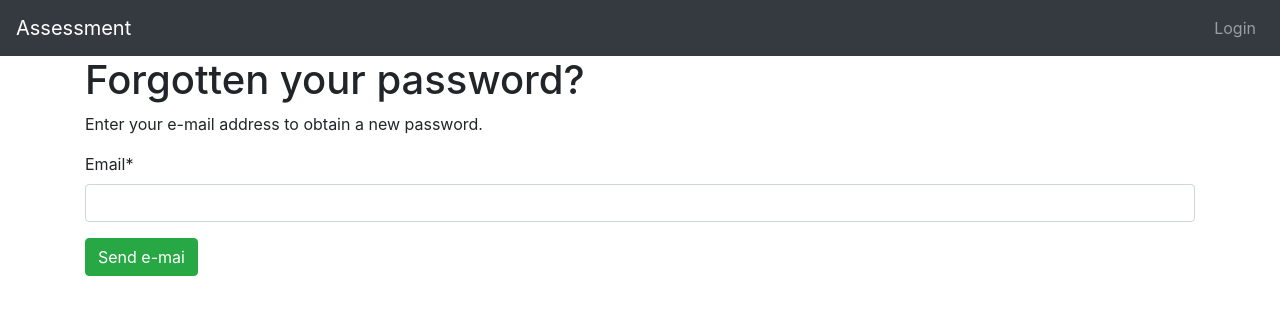
After one commit to MarvinKweyu/AssessMe, a Django app: page /password_reset/ in a window 1280 px wide. The commit adds this page. Shown: the top 315 px of the page. Run offline with Django 3.2, Linux system fonts and the light colour scheme; some libraries are stand-ins or nearby versions.

Commit message:
Add password reset and create password recover url.

```diff
--- a/classroom/templates/classroom/students/quiz_list.html
+++ b/classroom/templates/classroom/students/quiz_list.html
@@ -30,4 +30,7 @@
       </tbody>
     </table>
   </div>
+    <div>
+    <p>You can change your password <a href="{% url 'password_change'%}"> here.</a></p>
+    </div>
 {% endblock %}
--- a/classroom/templates/classroom/teachers/quiz_change_list.html
+++ b/classroom/templates/classroom/teachers/quiz_change_list.html
@@ -7,6 +7,7 @@
     </ol>
   </nav>
   <h2 class="mb-3">My Quizzes</h2>
+    <p>You can <a href="{% url 'password_change' %}">change account password</a></p>
   <a href="{% url 'teachers:quiz_add' %}" class="btn btn-primary mb-3" role="button">Add quiz</a>
     <a href="{% url 'teachers:course_change_list' %}" class="btn btn-primary mb-3" role="button">Courses</a>
   <div class="card">
--- a/classroom/urls.py
+++ b/classroom/urls.py
@@ -1,9 +1,18 @@
 from django.urls import include, path
+from django.contrib.auth import views as auth_views
 
 from .views import classroom, students, teachers
 
 urlpatterns = [
     path('', classroom.home, name='home'),
+    # change password
+    path('password_change/', auth_views.PasswordChangeView.as_view(), name='password_change'),
+    path('password_change/done', auth_views.PasswordChangeDoneView.as_view(), name='password_change_done'),  # success message
+    # reset password
+    path('password_reset/', auth_views.PasswordResetView.as_view(), name='password_reset'),  # enter email for password
+    path('password_reset/done', auth_views.PasswordResetDoneView.as_view(), name='password_reset_done'),  # we have sent you mail
+    path('reset/<uidb64>/<token>', auth_views.PasswordResetDoneView.as_view(), name='password_reset_done'),  # enter new password
+    path('reset/done', auth_views.PasswordResetDoneView.as_view(), name='password_reset_complete'),   # password reset successfull
 
     path('students/', include(([
         path('', students.QuizListView.as_view(), name='quiz_list'),
--- a/templates/404.html
+++ b/templates/404.html
@@ -4,7 +4,7 @@
 <head>
   <meta charset="utf-8">
   <meta name="viewport" content="width=device-width, initial-scale=1, shrink-to-fit=no">
-  <title>Django School</title>
+  <title>Assessment</title>
   <!-- <link href="https://fonts.googleapis.com/css?family=Clicker+Script" rel="stylesheet"> -->
   <link rel="stylesheet" href="{% static 'css/bootstrap.min.css' %}">
   <link rel="stylesheet" type="text/css" href="{% static 'vendor/fontello-2f186091/css/fontello.css' %}">
--- a/templates/500.html
+++ b/templates/500.html
@@ -18,7 +18,7 @@
         <h1 class="display-1 logo">Assessment</h1>
         <h2 class="display-4">500</h2>
         <h4 class="display-4 mb-4">Something went wrong 😭</h4>
-{#        <p class="lead">Mind to <a href="https://twitter.com/@vitorfs" target="_blank" rel="noopener">send me a tweet</a> about this issue?</p>#}
+<!-- {#        <p class="lead">Mind to <a href="https://twitter.com/@vitorfs" target="_blank" rel="noopener">send me a tweet</a> about this issue?</p>#} -->
         <p class="lead"><a href="/" class="btn btn-primary btn-lg">Go to the home page →</a></p>
       </div>
     </div>
--- a/templates/base.html
+++ b/templates/base.html
@@ -131,7 +131,7 @@
         <li class="nav-item ">
           {% if user.is_authenticated %}
               <!-- <a class="nav-item">Hi {{ user.username }}</a> -->
-         <a class="nav-link" href="{% url 'logout' %}">{{user.username}} || logout</a>
+             <a class="nav-link" href="{% url 'logout' %}">{{user.username}} || logout</a>
           {% else %}
           <a class="nav-link" href="{% url 'login' %}">Login</a>
           {% endif %}
--- a/templates/registration/login.html
+++ b/templates/registration/login.html
@@ -29,6 +29,7 @@
         {{ form.username|as_crispy_field }}
         {{ form.password|as_crispy_field }}
         <button type="submit" class="btn btn-primary">Log in</button>
+        <p>Forgot your password? <a href="#">Recover</a></p>
       </form>
     </div>
 
--- /dev/null
+++ b/templates/registration/password_reset_form.html
@@ -0,0 +1,16 @@
+{% extends 'base.html' %}
+
+{% load crispy_forms_tags %}
+{% block title %}Reset your password{% endblock%}
+
+{% block content %}
+
+    <h1>Forgotten your password?</h1>
+    <p>Enter your e-mail address to obtain a new password.</p>
+    <form action="." method="post">
+        {% csrf_token %}
+        {{form|crispy}}
+        <button type="submit" class="btn btn-success">Send e-mai</button>
+    </form>
+
+{% endblock content%}
```
Also changed, not shown: classroom/tests.py (+23 -22 lines), templates/registration/password_change_done.html (added, +8 -0 lines), templates/registration/password_change_form.html (added, +15 -0 lines), templates/registration/password_reset_done.html (added, +10 -0 lines), classroom/views/classroom.py (line endings or trailing spaces), db.sqlite3.
